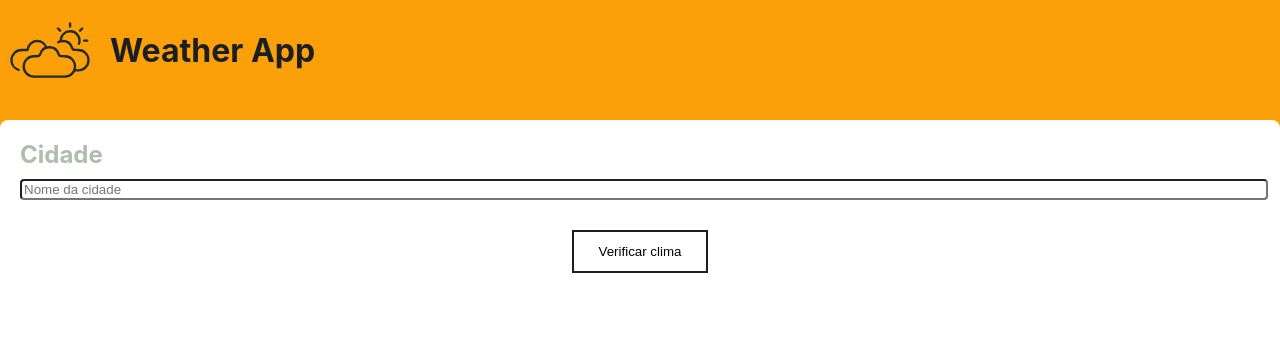
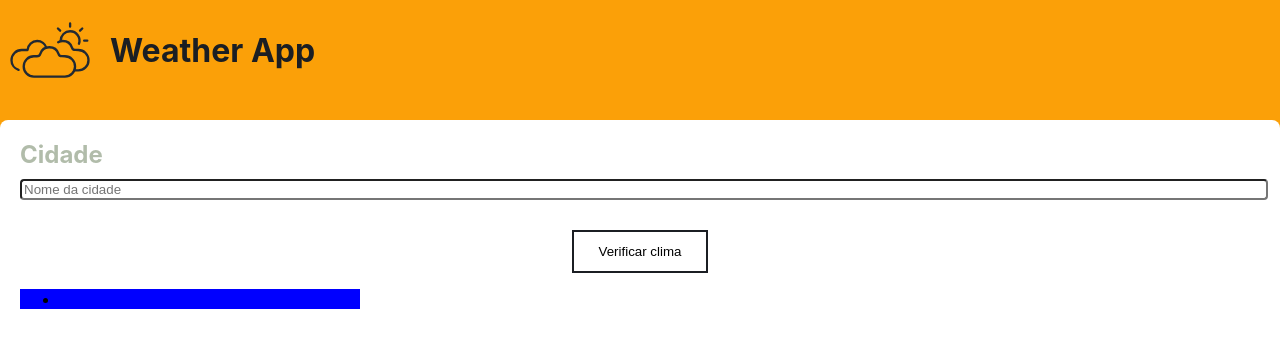
Before and after one commit to RCK04/it-att4, a React (Create React App) app: page / in a window 1280 px wide. Both pictures are taken after a click on the button "Verificar clima". Shown: the top 348 px of the page. Built offline with nearby package versions, Linux system fonts and the light colour scheme; no server answers.

Commit message:
First commit - Cloning it-att2 and put a list

```diff
--- a/package.json
+++ b/package.json
@@ -1,5 +1,5 @@
 {
-  "name": "it-att2",
+  "name": "it-att3",
   "version": "0.1.0",
   "private": true,
   "overrides": {
--- a/src/Weather.js
+++ b/src/Weather.js
@@ -2,10 +2,11 @@ import React, { useState } from 'react';
 
 import './css/App.css';
 import './css/root.css';
-import Header from './components/header/Header.js';
-import Input from './components/input/Input.js';
-import Button from './components/button/Button.js';
-import WeatherInfo from './components/weatherInfo/WeatherInfo.js';
+import Header from './components/Header/Header.js';
+import Input from './components/Input/Input.js';
+import Button from './components/Button/Button.js';
+import WeatherInfo from './components/WeatherInfo/WeatherInfo.js';
+import WeatherHistory from './components/WeatherHistory/WeatherHistory.js';
 import cloudy from './images/cloudy.svg';
 import clearSky from './images/clearSky.svg';
 import rain from './images/rain.svg';
@@ -19,6 +20,8 @@ export default function Weather() {
     const [city, setCity] = useState('');
      // Utilização do Hook de useState para armazenar os dados do clima pela API e para atualizar o estado
     const [weather, setWeather] = useState('');
+
+    const[history, setHistory] = useState([]);
 
     // Atualiza o estado da "city" com o valor que for colocado no input
     // o "event.target.value" será o novo valor
@@ -46,6 +49,7 @@ export default function Weather() {
     // Ao clicar no botão irá fazer a consulta do clima
     const handleClick = () => {
         fetchWeather();
+        setHistory([...history, city]);
     }
 
     // A API trás o valor da temperatura em Kelvin, então é feito a conversão para Celsius
@@ -102,6 +106,8 @@ export default function Weather() {
 
 
                     </div>
+                    <WeatherHistory history={history} />
+
 
             </main>
         </div>
--- a/src/components/button/Button.js
+++ b/src/components/Button/Button.js
@@ -1,5 +1,5 @@
 import React from 'react';
-import './button.css';
+import './Button.css';
 
 
 function Button({label, onClick}){
--- a/src/components/header/Header.js
+++ b/src/components/Header/Header.js
@@ -1,5 +1,5 @@
 import React from 'react';
-import './header.css';
+import './Header.css';
 import logo from '../../images/weather.svg';
 
 function Header(){
--- a/src/components/input/Input.js
+++ b/src/components/Input/Input.js
@@ -1,5 +1,5 @@
 import React from 'react';
-import './input.css';
+import './Input.css';
 
 
 function Input({label, value, onChange, placeholder}){
--- /dev/null
+++ b/src/components/WeatherHistory/WeatherHistory.css
@@ -0,0 +1,4 @@
+ul {
+    width: 300px;
+    background-color: blue;
+}
--- /dev/null
+++ b/src/components/WeatherHistory/WeatherHistory.js
@@ -0,0 +1,14 @@
+import React from 'react';
+import './WeatherHistory.css';
+
+function WeatherHistory({ history }) {
+    return (
+        <ul>
+            {history.map((item, index) => (
+                <li key={index}>{item}</li>
+            ))}
+        </ul>
+    );
+}
+
+export default WeatherHistory;
--- a/src/components/weatherInfo/WeatherInfo.js
+++ b/src/components/WeatherInfo/WeatherInfo.js
@@ -1,5 +1,5 @@
 import React from 'react';
-import './weatherInfo.css';
+import './WeatherInfo.css';
 
 
 function WeatherInfo({ weatherData, getWeatherImage, kelvinToCelsius, capitalizeFirstLetter}){
```
Also changed, not shown: src/components/Button/Button.css (renamed from src/components/button/button.css), src/components/Header/Header.css (renamed from src/components/header/header.css), src/components/Input/Input.css (renamed from src/components/input/input.css), src/components/WeatherInfo/WeatherInfo.css (renamed from src/components/weatherInfo/weatherInfo.css).
